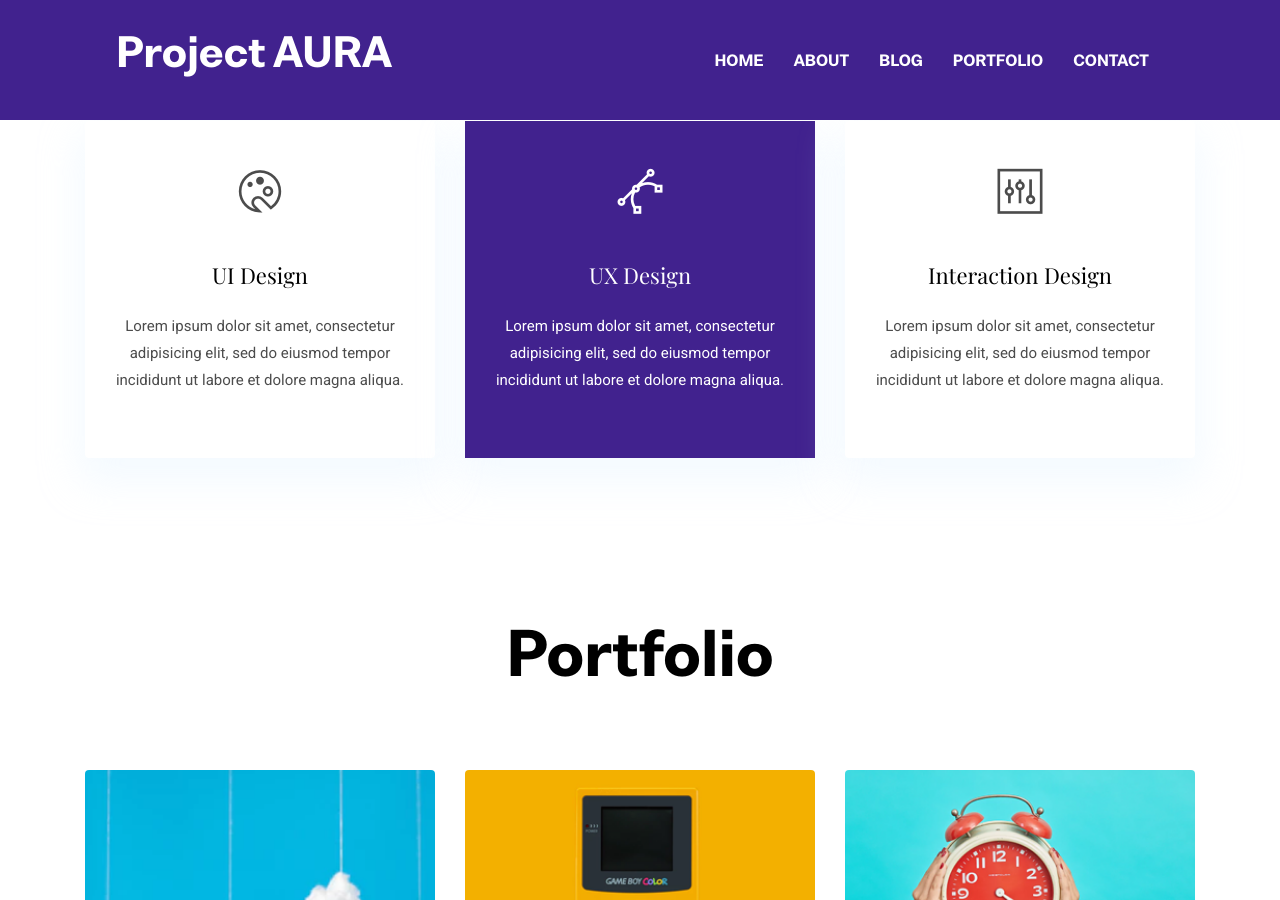
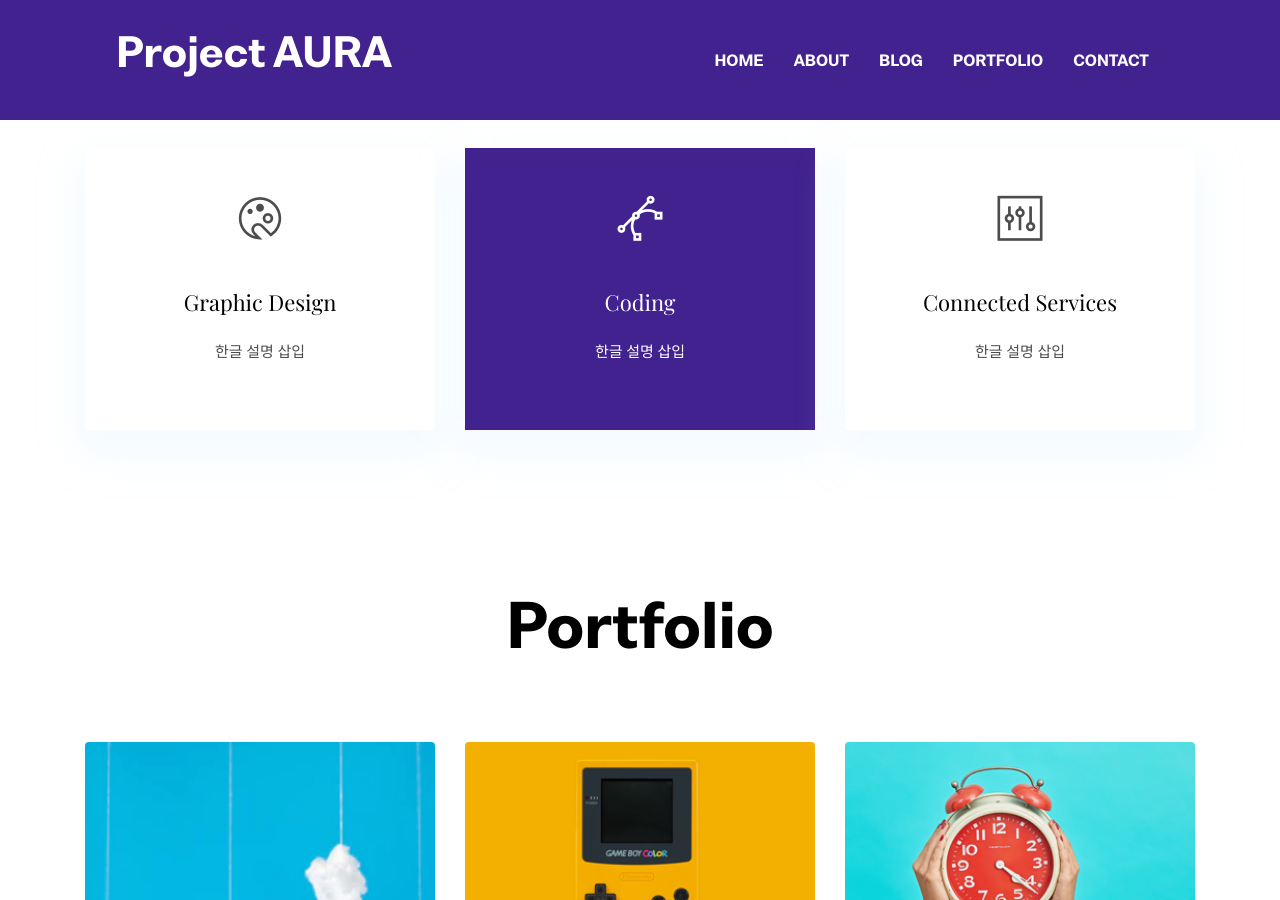
Before and after one commit to n0n02001/n0n02001.github.io, a Jekyll site: the page built from index.html, in a window 1280 px wide and 900 px high, scrolled down 2784 px. Built offline with Jekyll 4.4.1, drawn with Linux system fonts in a browser that asks for light colours; some of the changed text lies outside the part shown.

Commit message:
Update settings.yml

```diff
--- a/_data/settings.yml
+++ b/_data/settings.yml
@@ -97,7 +97,7 @@ skills-title: Skills
 skills:
 - {name: Web Back End, color: '#fdb157', value: '20%'}
 - {name: Graphic Design, color: '#9473e6', value: '45%'}
-# - {name: After Effects, color: '#bdecf6', value: '80%'}
+- {name: Marketing Ability, color: '#bdecf6', value: '65%'}
 # - {name: Web App, color: '#ffbcaa', value: '70%'}
 
 
@@ -128,21 +128,21 @@ education:
 services-title: Services
 services:
 - {
-    name: UI Design,
+    name: Graphic Design,
     icon: ti-palette,
-    description: 'Lorem ipsum dolor sit amet, consectetur adipisicing elit, sed do eiusmod tempor incididunt ut labore et dolore magna aliqua.',
+    description: '한글 설명 삽입',
     active: # Add true to select section
   }
 - {
-    name: UX Design,
+    name: Coding,
     icon: ti-vector,
-    description: 'Lorem ipsum dolor sit amet, consectetur adipisicing elit, sed do eiusmod tempor incididunt ut labore et dolore magna aliqua.',
+    description: '한글 설명 삽입',
     active: true # Add true to select section
   }
 - {
-    name: Interaction Design,
+    name: Connected Services,
     icon: ti-panel,
-    description: 'Lorem ipsum dolor sit amet, consectetur adipisicing elit, sed do eiusmod tempor incididunt ut labore et dolore magna aliqua.',
+    description: '한글 설명 삽입',
     active: # Add true to select section
   }
 
@@ -275,21 +275,6 @@ client-slider-items:
   - logo: "assets/images/clients-logo/client-logo-5.png"
     url: "#"
 
-  - logo: "assets/images/clients-logo/client-logo-1.png"
-    url: "#"
-
-  - logo: "assets/images/clients-logo/client-logo-2.png"
-    url: "#"
-
-  - logo: "assets/images/clients-logo/client-logo-3.png"
-    url: "#"
-
-  - logo: "assets/images/clients-logo/client-logo-4.png"
-    url: "#"
-
-  - logo: "assets/images/clients-logo/client-logo-5.png"
-    url: "#"
-
 #-------------------------------
 # Contact Section
 
```
